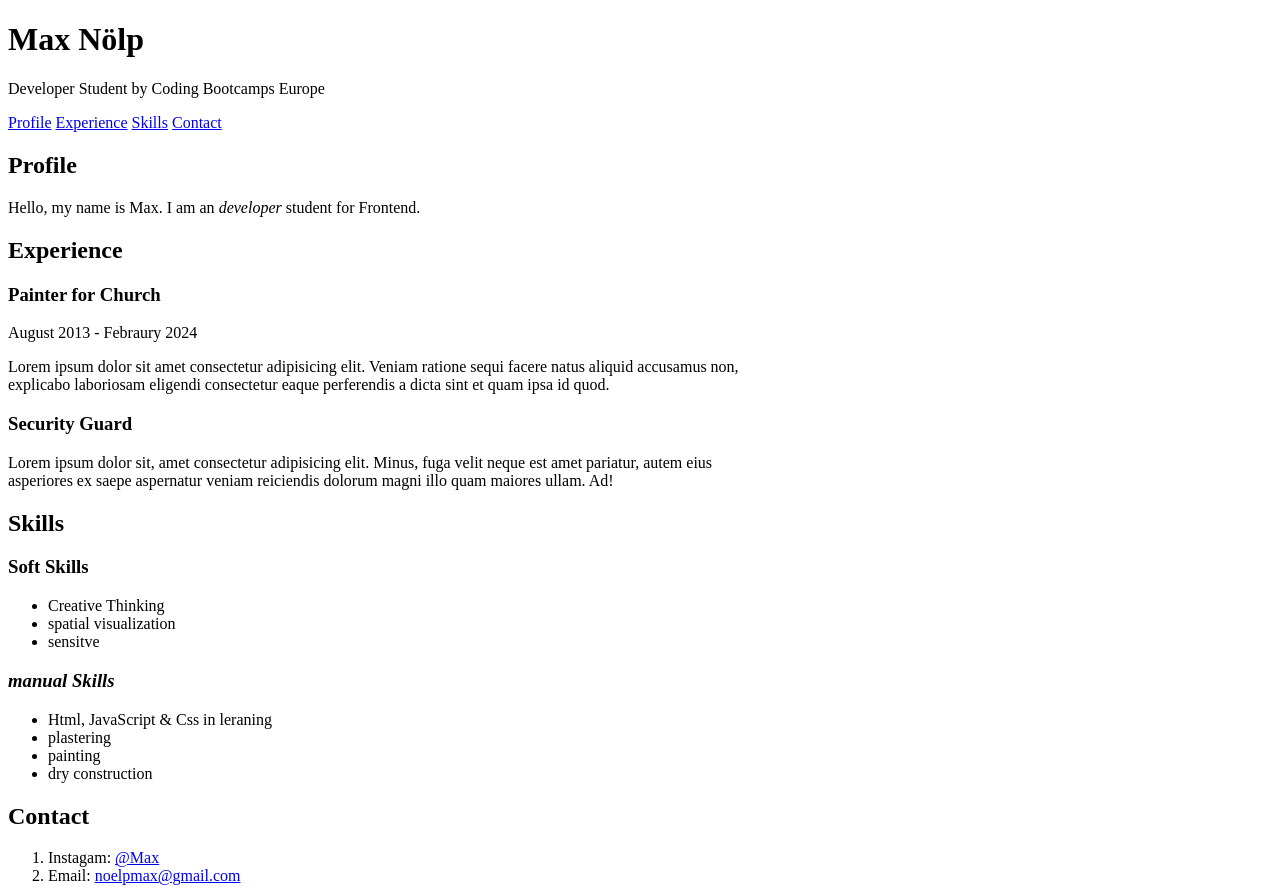
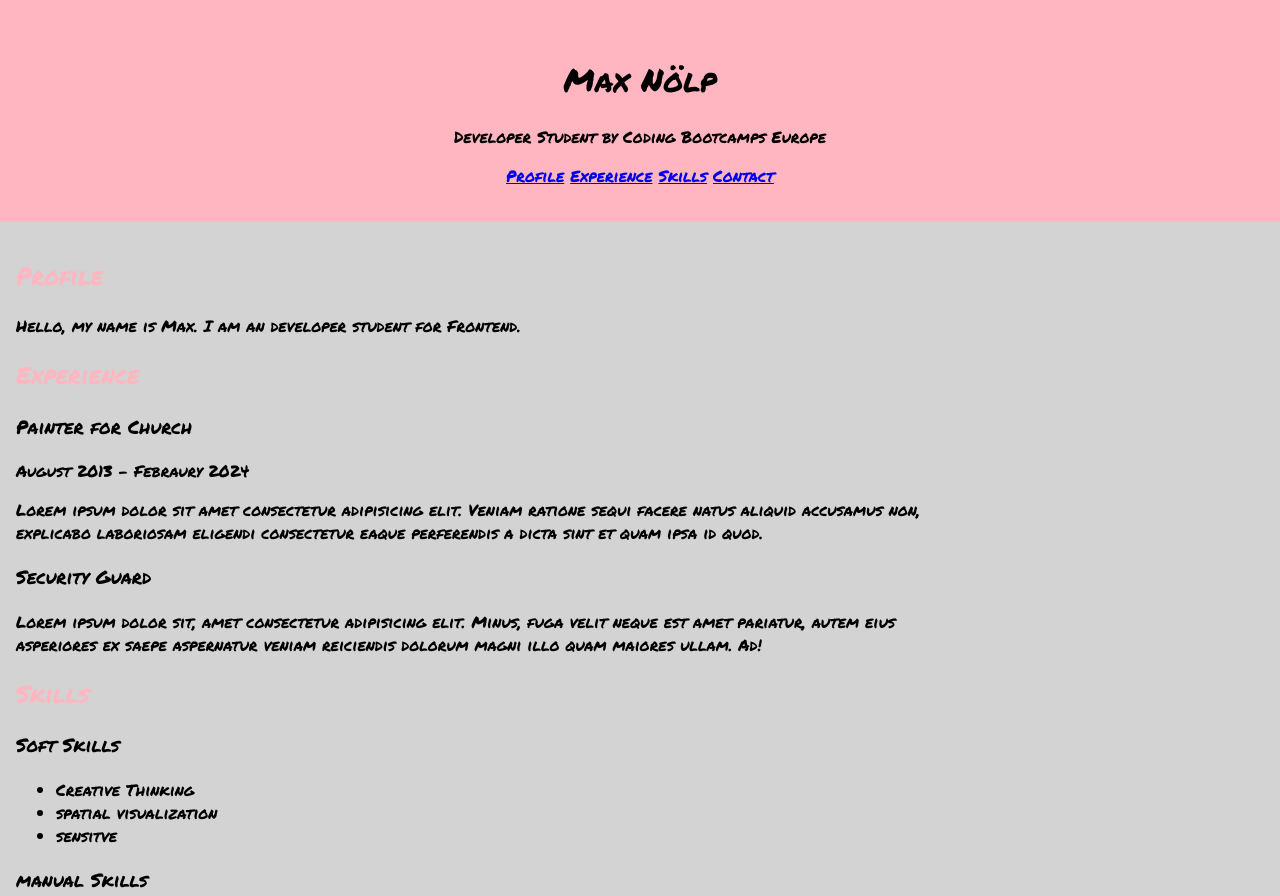
Before and after one commit to maxnoelp/CV, a plain HTML site: page index.html in a window 1280 px wide. Shown: the top 896 px of the page. Drawn offline with Linux system fonts and the light colour scheme.

Commit message:
Coding-Task: Basic Styling

```diff
--- a/index.html
+++ b/index.html
@@ -6,11 +6,16 @@
     <meta name="description" content="This is the CV of Max Nölp">
     <title>The CV of Max Nölp</title>
     <meta name="author" content="Max Nölp">
+    <link rel="stylesheet" href="style.css">
+    <link rel="preconnect" href="https://fonts.googleapis.com">
+    <link rel="preconnect" href="https://fonts.gstatic.com" crossorigin>
+    <link href="https://fonts.googleapis.com/css2?family=Permanent+Marker&display=swap" rel="stylesheet">
+
 
 </head>
 
 <body>
-    <header id="header">
+    <header>
         <h1>Max Nölp</h1>
         <p>Developer Student by Coding Bootcamps Europe</p>
         <Nav>
@@ -23,27 +28,27 @@
 
 
     <main>
-        <article id="Profile">
+        <article>
             <h2>Profile</h2>
             <p>Hello, my name is Max. I am an <em>developer</em> student for Frontend.</p>
         </article>
 
-        <article id="Experience">
+        <article>
             <h2>Experience</h2>
             <section>
-                <header>
-                    <h3>Painter for Church</h3>
-                    <p>August 2013 - Febraury 2024</p>
-                </header>
+
+                <h3>Painter for Church</h3>
+                <p>August 2013 - Febraury 2024</p>
+
                 <p>Lorem ipsum dolor sit amet consectetur adipisicing elit. Veniam ratione sequi facere natus aliquid
                     accusamus non,<br> explicabo laboriosam eligendi consectetur eaque perferendis a dicta sint et quam
                     ipsa
                     id quod.</p>
             </section>
             <section>
-                <header>
-                    <h3>Security Guard</h3>
-                </header>
+
+                <h3>Security Guard</h3>
+
 
                 <p>Lorem ipsum dolor sit, amet consectetur adipisicing elit. Minus, fuga velit neque est amet pariatur,
                     autem eius <br> asperiores ex saepe aspernatur veniam reiciendis dolorum magni illo quam maiores
@@ -52,7 +57,7 @@
             </section>
         </article>
 
-        <article id="Skills">
+        <article>
             <h2>Skills</h2>
             <section>
                 <h3><strong>Soft Skills</strong></h3>
@@ -75,7 +80,7 @@
             </section>
         </article>
 
-        <article id="contact">
+        <article>
             <h2>Contact</h2>
             <ol type="1">
                 <li>Instagam:
--- a/style.css
+++ b/style.css
@@ -1,24 +1,33 @@
 * {
-  margin: 0;
-  padding: 0;
+  box-sizing: 0;
+  font-family: "Dancing Script", cursive;
+}
+
+* {
+  font-family: "Permanent Marker", cursive;
+  font-weight: 400;
+  font-style: normal;
 }
 
 body {
-  background-color: rgb(0, 112, 156);
+  margin: 0;
 }
 
-#header {
-  font-size: 50px;
-  color: rgb(253, 253, 253);
-  font-style: italic;
+header,
+main {
+  padding: 16px;
 }
 
-#reset {
-  height: 25px;
-  width: 40px;
-  background: rgba(0, 0, 0, 1);
-  font-size: 10px;
-  color: beige;
-  border-radius: 8px;
-  border-color: blue;
+header {
+  text-align: center;
+  background-color: lightpink;
+  padding: 35px 10px;
 }
+
+body {
+  background-color: lightgray;
+}
+
+h2 {
+  color: lightpink;
+}
```
